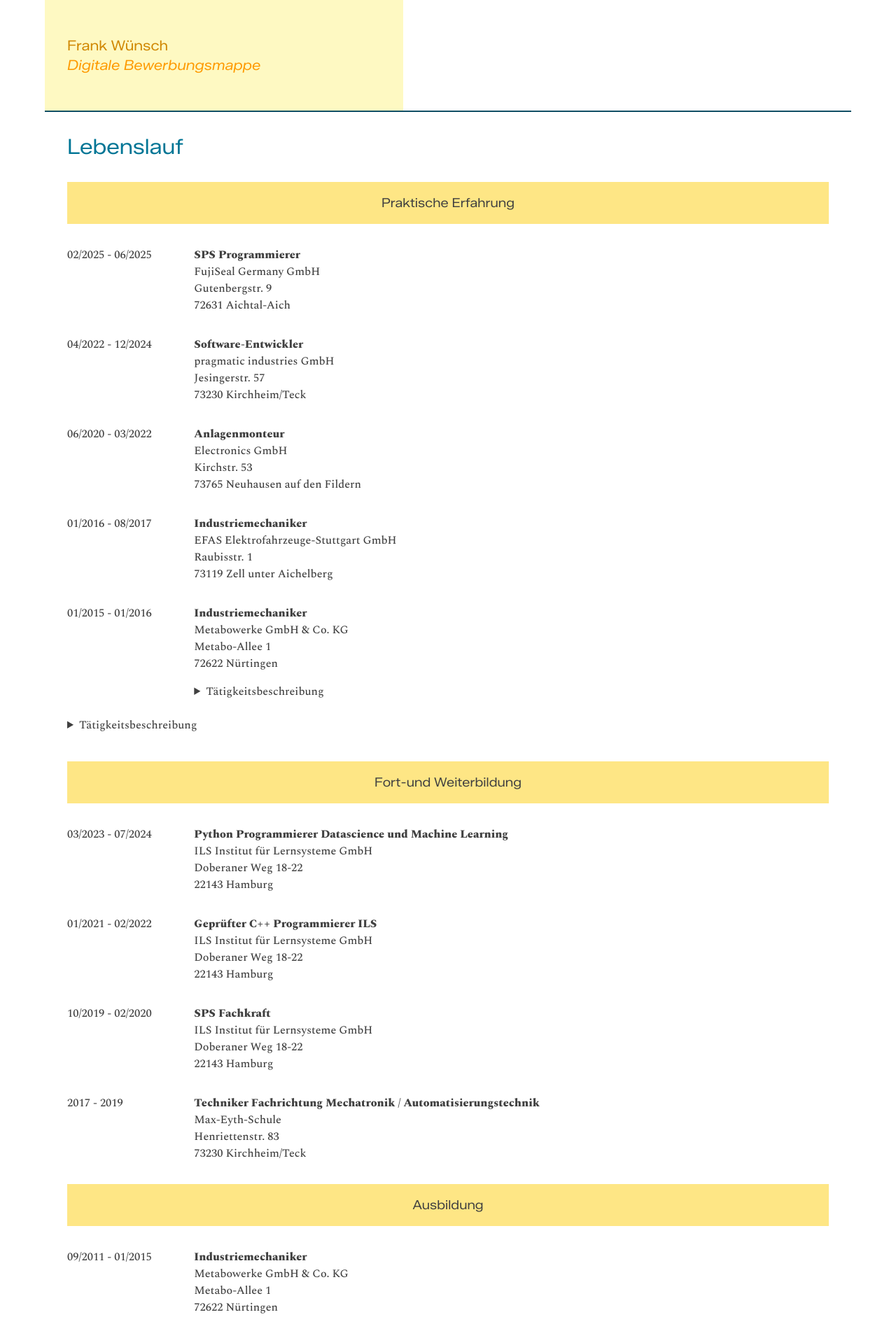
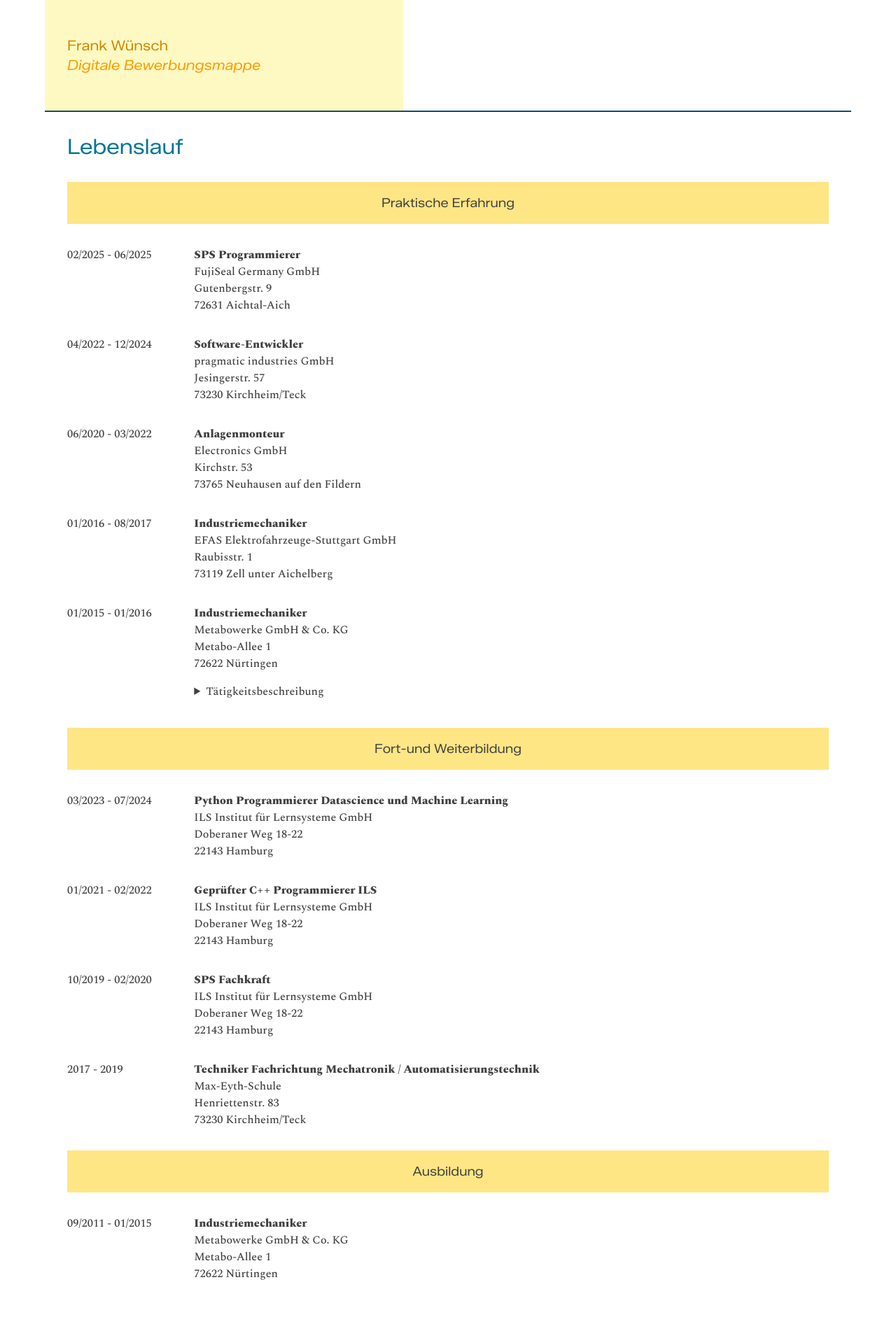
Before and after one commit to FrankWuensch/DigitaleBewerbungsmappe, a Jekyll site: the page built from index.html, in a window 1280 px wide. Shown: the whole page at 70% size. Built offline with Jekyll 4.4.1, drawn with Linux system fonts in a browser that asks for light colours.

Commit message:
fix: element duplicated

```diff
--- a/index.html
+++ b/index.html
@@ -36,7 +36,7 @@
         {%endif%}
       </div>
     </div>
-    <div class="max-xl:block col-span-full">
+    <div class="hidden max-xl:block col-span-full">
       {%if comp.info%}
       <details class="w-full">
         <summary>{{page.summary_1}}</summary>
```
